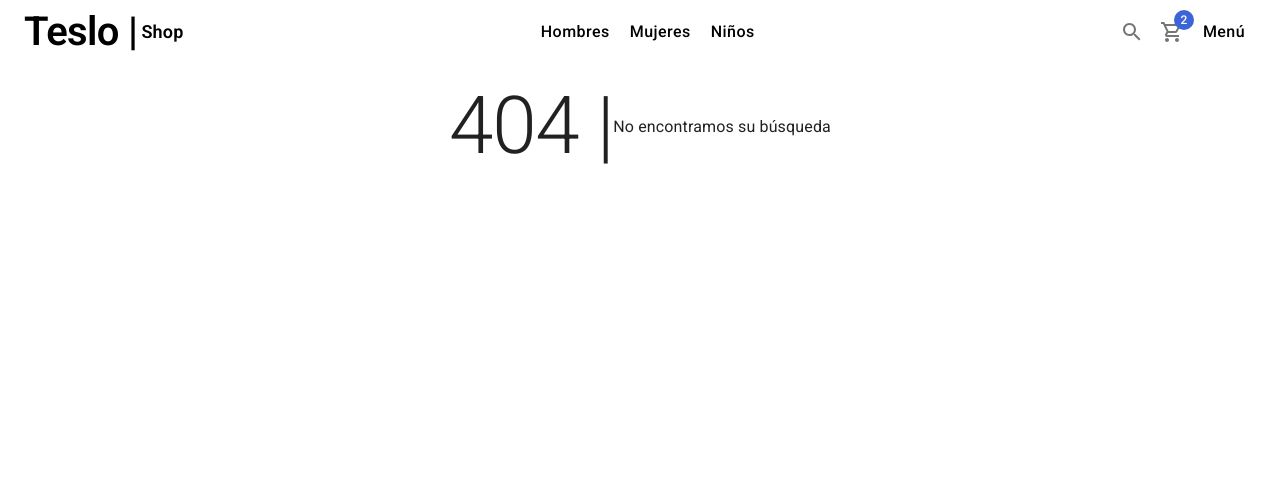
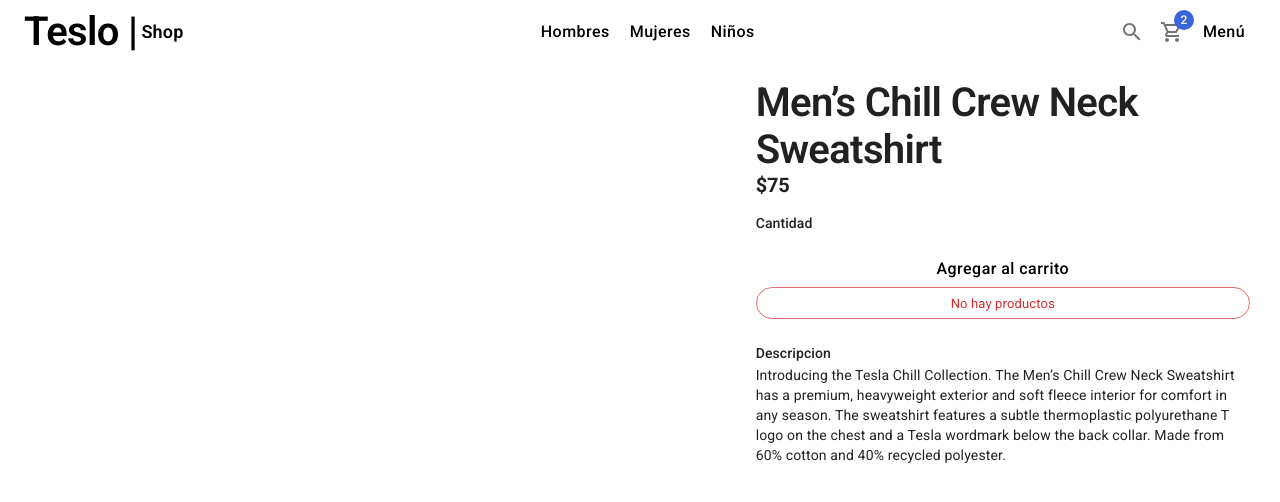
Before and after one commit to RicardoDev2000/tienda-online, a Next.js app: page /product/slug in a window 1280 px wide. Before the commit this address had no page. Shown: the top 502 px of the page. Built offline with nearby package versions, Linux system fonts and the light colour scheme.

Commit message:
Pantalla del producto

```diff
--- /dev/null
+++ b/src/pages/product/slug.tsx
@@ -0,0 +1,52 @@
+import { Box, Button, Chip, Grid, Typography } from "@mui/material"
+import { ShopLayouts } from "../../../components/layouts"
+import { initialData } from "../../../database/products"
+
+const product=initialData.products[0]
+
+export const ProductPage = () => {
+  return (
+   <ShopLayouts title={product.title} pageDescription={product.description}>
+
+      <Grid container spacing={3}>
+
+
+              <Grid item xs={12} sm={7}>
+                {/* SideShow */}
+              </Grid>
+
+              <Grid item xs={12} sm={5}>
+                  <Box display='flex' flexDirection='column'>
+                      <Typography content='h1' variant='h1'>{product.title}</Typography>
+                     <Typography content='subtitle1' variant='h2' fontWeight='800'>${product.price}</Typography>
+
+
+                      <Box sx={{my:2}}>
+                            <Typography variant='subtitle2'>Cantidad</Typography>
+                                   {/* ItemCounter*/}
+                      </Box>
+
+                      <Button color='secondary' className='circular-btn'>
+                        Agregar al carrito
+                      </Button>
+
+                      <Chip label='No hay productos' color='error' variant='outlined' />
+
+                      <Box sx={{mt:3}}>
+                          <Typography variant="subtitle2">Descripcion</Typography>
+                          <Typography variant="body2">{product.description}</Typography>
+
+                      </Box>
+
+                  </Box>
+              </Grid>
+
+
+
+
+      </Grid>
+
+   </ShopLayouts>
+  )
+}
+export default ProductPage
```
Also changed, not shown: components/products/ProductCard.tsx (+3 -7 lines).
